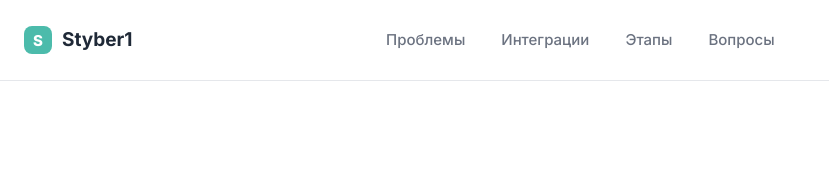
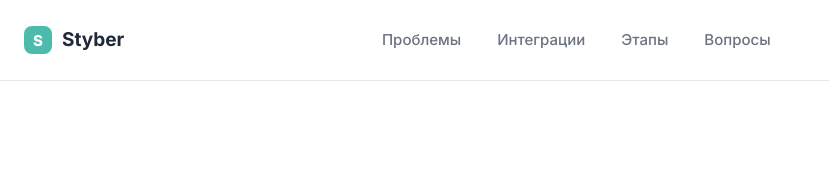
Before and after one commit to rolenweb/crm-landing, a plain HTML site: page index.html in a window 1280 px wide. Shown: the top 178 px of the page, 0-829 px from the left. Drawn offline with Linux system fonts and the light colour scheme.

Commit message:
fix logo

```diff
--- a/index.html
+++ b/index.html
@@ -22,7 +22,7 @@
           <text x="14" y="19.5" text-anchor="middle" font-family="Inter, sans-serif" font-weight="800" font-size="15" fill="white">S</text>
         </svg>
       </span>
-      Styber1
+      Styber
     </a>
     <nav class="nav">
       <a href="#problems">Проблемы</a>
```
